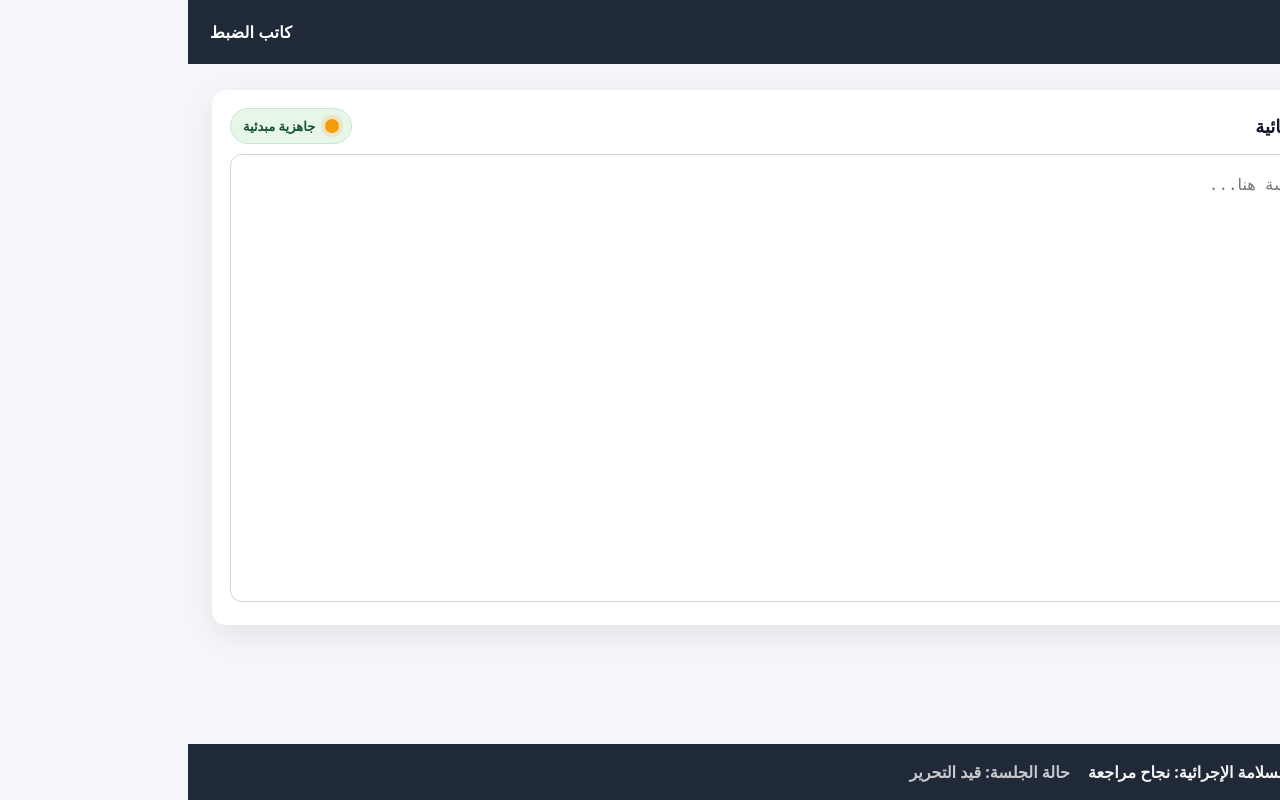
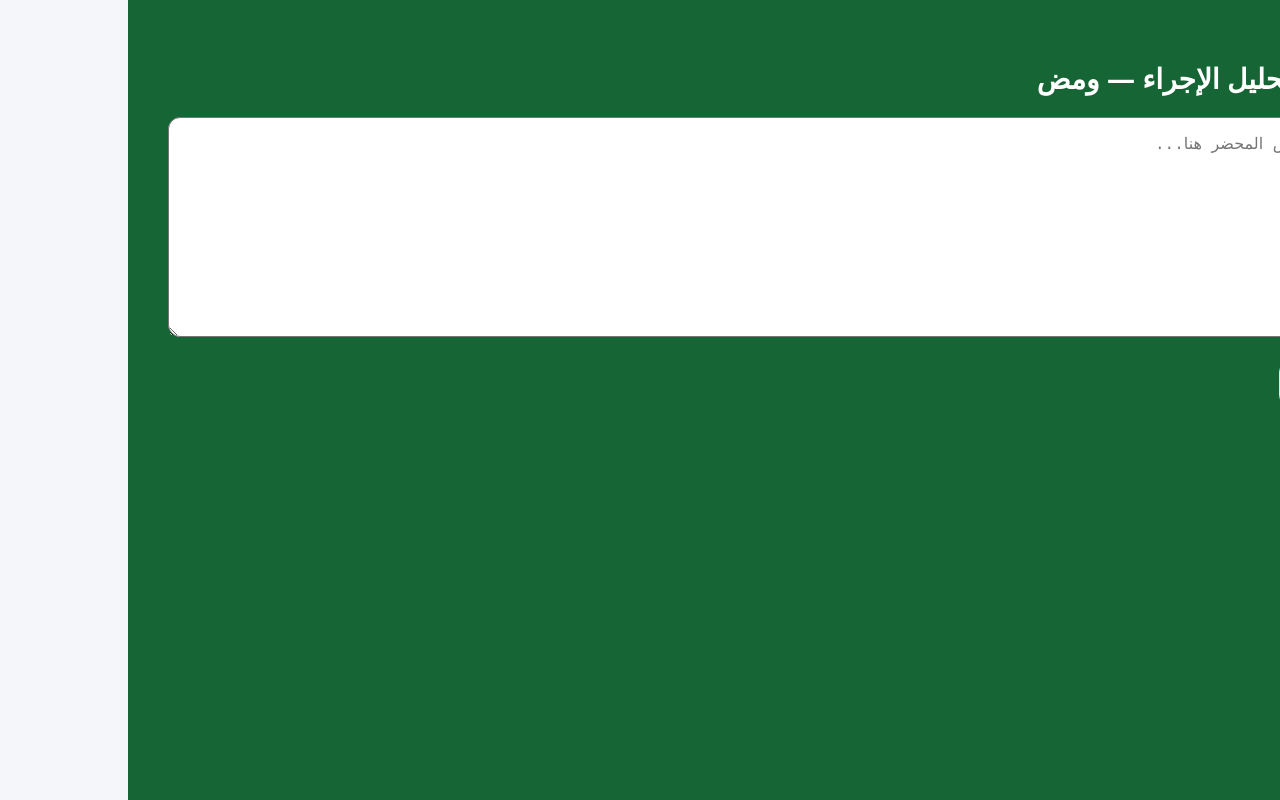
Before and after one commit to shahadkhaleed236-art/wamed-demo, a Next.js app: page / in a window 1280 px wide. Built offline with nearby package versions, Linux system fonts and the light colour scheme.

Commit message:
Update page.jsx

```diff
--- a/app/page.jsx
+++ b/app/page.jsx
@@ -1,78 +1,97 @@
 "use client";
-
-import { useMemo, useState } from "react";
+import { useState } from "react";
 
 export default function Page() {
   const [text, setText] = useState("");
+  const [result, setResult] = useState(null);
+  const [loading, setLoading] = useState(false);
 
-  // نفس فكرة “السلامة الإجرائية” في الصورة: تتغير حسب حالة بسيطة
-  const status = useMemo(() => {
-    const t = text.trim();
-    if (!t) return { label: "جاهزية مبدئية", dot: "#f59e0b" };
-    if (t.length < 40) return { label: "قيد المراجعة", dot: "#3b82f6" };
-    return { label: "سلامة إجرائية وجاهزية كاملة", dot: "#2e7d32" };
-  }, [text]);
+  async function analyze() {
+    if (!text.trim()) return;
+
+    setLoading(true);
+    setResult(null);
+
+    const r = await fetch("/api/analyze", {
+      method: "POST",
+      headers: { "Content-Type": "application/json" },
+      body: JSON.stringify({ text })
+    });
+
+    const data = await r.json();
+    setResult(data);
+    setLoading(false);
+  }
+
+  const colors = {
+    RED: "#c62828",
+    YELLOW: "#f9a825",
+    GREEN: "#2e7d32",
+    BLACK: "#000000",
+    GRAY: "#757575"
+  };
 
   return (
-    <>
-      {/* Top Bar */}
-      <header className="topbar">
-        <div className="user">
-          <div className="userIcon">👤</div>
-          <span>محمد خالد</span>
-        </div>
+    <div style={{minHeight:"100vh",background:"#166534",padding:"40px",direction:"rtl"}}>
 
-        <div className="topTitle">كاتب الضبط</div>
-      </header>
+      <h1 style={{color:"white",fontSize:"28px",marginBottom:"20px"}}>
+        نموذج تحليل الإجراء — ومض
+      </h1>
 
-      {/* Main */}
-      <main className="wrapper">
-        <section className="card">
-          <div className="rowHead">
-            <h2 className="h2">محضر الجلسة القضائية</h2>
+      <textarea
+        value={text}
+        onChange={(e)=>setText(e.target.value)}
+        placeholder="الصقي نص المحضر هنا..."
+        style={{
+          width:"100%",
+          height:"220px",
+          borderRadius:"12px",
+          padding:"16px",
+          fontSize:"16px"
+        }}
+      />
 
-            <div className="statusPill" title="حالة السلامة الإجرائية">
-              <span
-                className="dot"
-                style={{
-                  background: status.dot,
-                  boxShadow:
-                    status.dot === "#2e7d32"
-                      ? "0 0 0 4px rgba(46,125,50,.15)"
-                      : status.dot === "#3b82f6"
-                      ? "0 0 0 4px rgba(59,130,246,.18)"
-                      : "0 0 0 4px rgba(245,158,11,.18)"
-                }}
-              />
-              {status.label}
-            </div>
+      <button
+        onClick={analyze}
+        disabled={loading}
+        style={{
+          marginTop:"20px",
+          background:"#e5e7eb",
+          border:"none",
+          padding:"12px 26px",
+          borderRadius:"10px",
+          cursor:"pointer",
+          fontSize:"16px"
+        }}
+      >
+        {loading ? "جاري التحليل..." : "تحليل"}
+      </button>
+
+      {result && (
+        <div style={{
+          marginTop:"25px",
+          background:"white",
+          padding:"20px",
+          borderRadius:"12px"
+        }}>
+          <div style={{
+            fontSize:"20px",
+            fontWeight:"bold",
+            color: colors[result.level] || "#000"
+          }}>
+            المستوى: {result.level}
           </div>
 
-          <textarea
-            className="textarea"
-            placeholder="اكتبي محضر الجلسة هنا..."
-            value={text}
-            onChange={(e) => setText(e.target.value)}
-          />
-        </section>
+          <div style={{marginTop:"10px"}}>
+            السبب: {result.reason}
+          </div>
 
-        <div className="actions">
-          <button
-            className="btn"
-            disabled={!text.trim()}
-            onClick={() => alert("تم اعتماد المحضر (تجربة واجهة فقط)")}
-          >
-            اعتماد المحضر
-          </button>
+          <div style={{marginTop:"10px"}}>
+            التلميح: {result.hint}
+          </div>
         </div>
-      </main>
+      )}
 
-      {/* Bottom Bar */}
-      <footer className="bottombar">
-        <div className="bottomItem">آخر تحديث: 10:57 ص</div>
-        <div className="bottomItem">السلامة الإجرائية: نجاح مراجعة</div>
-        <div className="bottomItem bottomMuted">حالة الجلسة: قيد التحرير</div>
-      </footer>
-    </>
+    </div>
   );
 }
```
